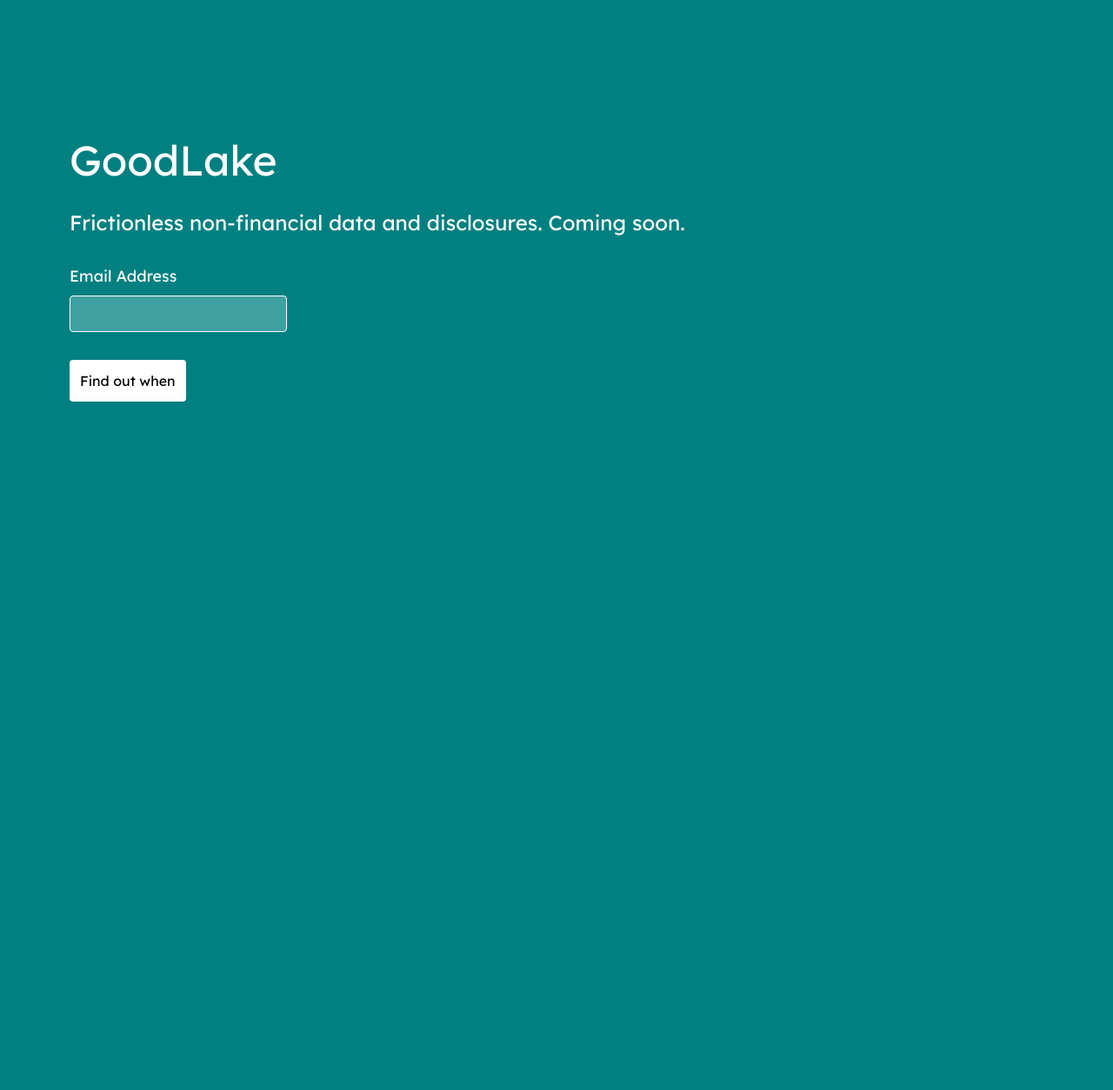
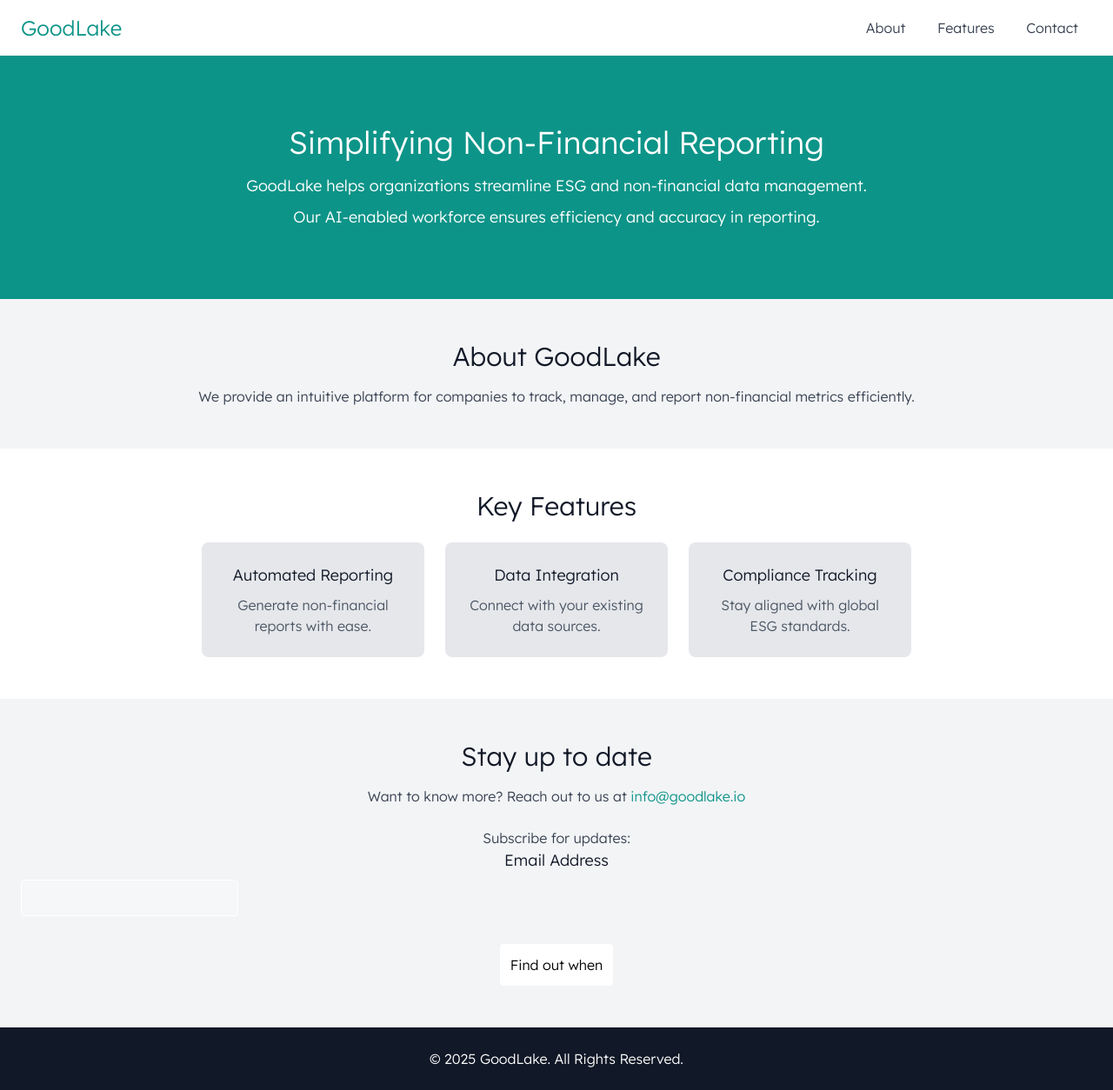
Before and after one commit to git-wayfa/goodlake.io, a Jekyll site: the page built from index.md, in a window 1280 px wide. Shown: the whole page at 87% size. Built offline with Jekyll 4.4.1, drawn with Linux system fonts in a browser that asks for light colours; nearby versions of some CDN libraries; comment, search, counter and statistics services are not loaded; before the commit the page ends 900 px from its top, so only the background shows below that.

Commit message:
Update default.html for website v2

```diff
--- a/_layouts/default.html
+++ b/_layouts/default.html
@@ -1,38 +1,68 @@
 <!DOCTYPE html>
-<html lang="{{ site.lang | default: "en-US" }}">
-  <head>
-    <!-- Google tag (gtag.js) -->
-<script async src="https://www.googletagmanager.com/gtag/js?id=G-66Y978Q1DF"></script>
-<script>
-  window.dataLayer = window.dataLayer || [];
-  function gtag(){dataLayer.push(arguments);}
-  gtag('js', new Date());
+<html lang="en">
+<head>
+    <meta charset="UTF-8">
+    <meta name="viewport" content="width=device-width, initial-scale=1.0">
+    <title>GoodLake - Non-Financial Reporting Made Simple</title>
+    <script src="https://cdn.tailwindcss.com"></script>
+    <style>
+        body { font-family: 'Lexend', sans-serif; font-weight: 300; }
+    </style>
+    <link href="https://fonts.googleapis.com/css2?family=Lexend:wght@200;300;400&display=swap" rel="stylesheet">
+</head>
+<body class="bg-gray-100 text-gray-900">
+    <nav class="bg-white shadow-md py-4">
+        <div class="container mx-auto flex justify-between items-center px-6">
+            <h1 class="text-2xl text-teal-600">GoodLake</h1>
+            <div>
+                <a href="#about" class="px-4 text-gray-700 hover:text-teal-600">About</a>
+                <a href="#features" class="px-4 text-gray-700 hover:text-teal-600">Features</a>
+                <a href="#contact" class="px-4 text-gray-700 hover:text-teal-600">Contact</a>
+            </div>
+        </div>
+    </nav>
 
-  gtag('config', 'G-66Y978Q1DF');
-</script>
-    <meta name="viewport" content="width=device-width, initial-scale=1">
-    <meta charset="utf-8">
-    <title>{{ page.title }} - Coming Soon</title>
-    <script src="https://cdn.tailwindcss.com"></script>
-    <link href="//cdn-images.mailchimp.com/embedcode/classic-061523.css" rel="stylesheet" type="text/css">
-    <style type="text/css">
-      @import url('https://fonts.googleapis.com/css2?family=Lexend:wght@100..900&family=Libre+Baskerville&display=swap');
-      #mc_embed_signup{clear:left; font:14px Helvetica,Arial,sans-serif; width: 600px;}
+    <header class="bg-teal-600 text-white text-center py-20">
+        <h2 class="text-4xl font-light">Simplifying Non-Financial Reporting</h2>
+        <p class="mt-4 text-lg font-light">GoodLake helps organizations streamline ESG and non-financial data management.</p>
+        <p class="mt-2 text-lg font-light">Our AI-enabled workforce ensures efficiency and accuracy in reporting.</p>
+    </header>
 
-      .lexend {
-        font-family: "Lexend", sans-serif !important;
-        font-optical-sizing: auto;
-        font-weight: normal;
-        font-style: normal;
-      }
-    </style>
-    <link rel="shortcut icon" type="image/png" href="/favicon.png">
-  </head>
-  <body class="h-screen pt-20" style="background-color: #008080;">
-    <div class="ml-20 mt-20 text-white">
-      <h1 class="text-5xl mb-8 lexend">GoodLake</h1>
-      <p class=" text-2xl lexend mb-8">Frictionless non-financial data and disclosures. Coming soon.</p>
-      {{ content }}
-    </div>
-  </body>
+    <section id="about" class="container mx-auto px-6 py-12 text-center">
+        <h3 class="text-3xl font-light">About GoodLake</h3>
+        <p class="mt-4 text-gray-700">We provide an intuitive platform for companies to track, manage, and report non-financial metrics efficiently.</p>
+    </section>
+
+    <section id="features" class="bg-white py-12 text-center">
+        <h3 class="text-3xl font-light">Key Features</h3>
+        <div class="mt-6 flex flex-wrap justify-center gap-6">
+            <div class="bg-gray-200 p-6 rounded-lg w-64">
+                <h4 class="font-light text-lg">Automated Reporting</h4>
+                <p class="text-gray-600 mt-2">Generate non-financial reports with ease.</p>
+            </div>
+            <div class="bg-gray-200 p-6 rounded-lg w-64">
+                <h4 class="font-light text-lg">Data Integration</h4>
+                <p class="text-gray-600 mt-2">Connect with your existing data sources.</p>
+            </div>
+            <div class="bg-gray-200 p-6 rounded-lg w-64">
+                <h4 class="font-light text-lg">Compliance Tracking</h4>
+                <p class="text-gray-600 mt-2">Stay aligned with global ESG standards.</p>
+            </div>
+        </div>
+    </section>
+
+    <section id="contact" class="container mx-auto px-6 py-12 text-center">
+        <h3 class="text-3xl font-light">Stay up to date</h3>
+        <p class="mt-4 text-gray-700">Want to know more? Reach out to us at <a href="mailto:info@goodlake.io" class="text-teal-600">info@goodlake.io</a></p>
+        <div class="mt-6">
+            <p class="mt-2 text-gray-700">Subscribe for updates:</p>
+            {{ content }}
+        </div>
+        </div>
+    </section>
+
+    <footer class="bg-gray-900 text-white text-center py-6">
+        <p>&copy; 2025 GoodLake. All Rights Reserved.</p>
+    </footer>
+</body>
 </html>
```
